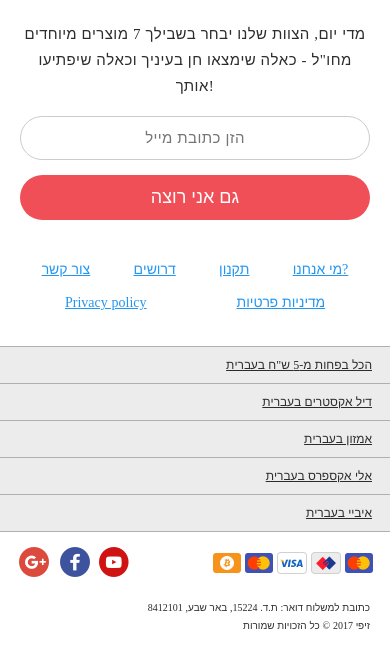
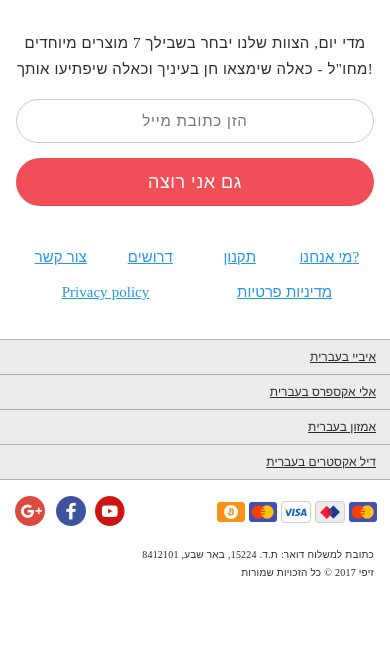
Before and after one commit to dchaika1990/comodo, a website: page app/index.html in a window 390 px wide. Drawn offline with nearby package versions, Linux system fonts and the light colour scheme; files that its build step writes are made by us from their sources.

Commit message:
Изменения

```diff
--- a/app/index_rtl.html
+++ b/app/index.html
@@ -13,7 +13,7 @@
 <body>
 
     <!-- Footer -->
-    <div class="footer rtl">
+    <div class="footer">
         <div class="footer-top">
             <div class="container">
                 <div class="soc-btn flex-container">
--- a/gulpfile.js
+++ b/gulpfile.js
@@ -10,6 +10,7 @@ var gulp         = require('gulp'), // Подключаем Gulp
     autoprefixer = require('gulp-autoprefixer'),// Подключаем библиотеку для автоматического добавления префиксов
     spritesmith = require('gulp.spritesmith'), // Подключение библиотеки для создания спрайтов
     sass = require('gulp-sass'),
+    sass_rtl = require('gulp-sass'),
     merge = require('merge-stream');
 
 gulp.task('css', function(){ // Создаем таск Sass
@@ -25,6 +26,13 @@ gulp.task('sass', function () {
         .pipe(autoprefixer(['last 15 versions', '> 1%', 'ie 8', 'ie 7'], { cascade: true }))
         .pipe(gulp.dest('app/css'))
 }) ;
+
+// gulp.task('sass_rtl', function () {
+//     gulp.src('src/scss/style-rtl.scss')
+//         .pipe(sass().on('error', sass.logError))
+//         .pipe(autoprefixer(['last 15 versions', '> 1%', 'ie 8', 'ie 7'], { cascade: true }))
+//         .pipe(gulp.dest('app/css'))
+// }) ;
 
 gulp.task('browser-sync', function() { // Создаем таск browser-sync
     browserSync({ // Выполняем browserSync
@@ -68,6 +76,7 @@ gulp.task('css-libs', ['css'], function() {
 gulp.task('watch', ['browser-sync', 'css', 'scripts', 'sprite', 'sass'], function() {
     // gulp.watch('src/css/**/*.css', ['css']); // Наблюдение за css файлами в папке css
     gulp.watch('src/scss/**/*.scss', ['sass']);
+    // gulp.watch('src/scss/style-rtl.scss', ['sass_rtl']);
     gulp.watch('src/sprite/*.png', ['sprite']); // Наблюдение за папкой с картинками для спрайтов  папке sprite
     gulp.watch('app/*.html', browserSync.reload); // Наблюдение за HTML файлами в корне проекта
     gulp.watch('src/js/**/*.js', ['scripts']);   // Наблюдение за JS файлами в папке js
--- a/src/scss/_component.scss
+++ b/src/scss/_component.scss
@@ -1,7 +1,13 @@
 .container{
-  max-width: 970px;
+  max-width: 1005px;
   margin: 0 auto;
   padding: 0 20px;
+}
+
+@media (max-width: 650px){
+  .container{
+    padding: 0 16px;
+  }
 }
 
 .flex-container{
@@ -9,7 +15,8 @@
 }
 
 .btn{
-  padding: 13px 45px;
+  letter-spacing: 0.5px;
+  padding: 10px 42px;
   font-size: 18px;
   background-color: transparent;
 
@@ -27,11 +34,11 @@
 }
 
 .form-control{
-  padding: 13px 25px;
+  padding: 10px 25px;
   background-color: transparent;
   border:1px solid #cccccc;
   font-size: 15px;
-  letter-spacing:0.4px;
+  letter-spacing:0.8px;
   line-height:24px;
   text-align:right;
   color:#848484;
--- a/src/scss/_custom-style.scss
+++ b/src/scss/_custom-style.scss
@@ -1,7 +1,7 @@
 //Footer
 
 .footer{
-  padding: 20px 0;
+  padding: 18px 0;
 
   &.ltr{
     .soc-btn{
@@ -104,7 +104,7 @@
 
   .footer-text{
     justify-content: center;
-    margin-top: -10px;
+    margin-top: -8px;
 
     p{
       max-width: 500px;
@@ -120,6 +120,12 @@
       p{
         font-size: 15px;
       }
+    }
+  }
+
+  @media (max-width: 650px) {
+    .footer-text{
+      margin-top: -1px;
     }
   }
 
@@ -144,6 +150,14 @@
       width:378px;
     }
 
+  }
+
+  @media (max-width: 650px){
+    .footer-question{
+      input[type='submit']{
+        line-height: 24px;
+      }
+    }
   }
 
   &.ltr .footer-question{
@@ -185,9 +199,9 @@
   .footer-big-links{
     flex-wrap: wrap;
     justify-content: center;
-    font-size:14px;
+    font-size:15px;
     color:#2196f3;
-    margin-top: 25px;
+    margin-top: 24px;
 
     a{
       margin-top: 15px;
@@ -200,14 +214,18 @@
 
   @media (max-width: 650px) {
     .footer-big-links{
-      justify-content: space-around;
+      justify-content: space-between;
 
       a{
-        padding: 0 18px;
+        margin-top: 17px;
+        width: 25%;
+        text-align: center;
 
         &:first-child,
         &:nth-child(2){
           order: 2;
+          width: 50%;
+
         }
       }
 
@@ -221,6 +239,7 @@
     flex-wrap: wrap;
     justify-content: center;
     font-size: 12px;
+    //margin-top: 19px;
 
     a{
       margin-top: 15px;
@@ -233,8 +252,8 @@
 
   @media (max-width: 650px) {
     .footer-small-links{
-      margin-top: 35px;
-      flex-direction: column;
+      margin-top: 39px;
+      flex-direction: column-reverse;
       text-align: right;
       border-top: 1px solid #b0b0b0;
       margin-left: -20px;
@@ -244,11 +263,15 @@
         margin-top: 0;
         border-bottom: 1px solid #b0b0b0;
         background-color: #ececec;
-        padding: 9px 18px;
+        padding: 8px 18px;
       }
 
       a + a {
         margin-left: 0;
+      }
+
+      a:first-child{
+        display: none;
       }
     }
 
@@ -263,7 +286,7 @@
 
     .copyright{
       flex-wrap: wrap;
-      padding-top: 15px;
+      padding-top: 14px;
 
       a{
         display: inline-block;
@@ -275,6 +298,7 @@
 
       .copyright-logo{
         display: block;
+        margin-left: -3px;
 
         a{
           background-image: url(../img/sprite.png);
@@ -286,7 +310,7 @@
 
       .copyright-cards{
         align-items: center;
-        margin-left: 50px;
+        margin-left: 43px;
 
         a + a{
           margin-left: 5px;
@@ -331,6 +355,8 @@
       .copyright-text{
         margin-left: auto;
         text-align: right;
+        line-height: 21px;
+        letter-spacing: 0.5px;
       }
 
 
@@ -358,6 +384,7 @@
     & .footer-bottom .copyright,
     &.ltr .footer-bottom .copyright{
       justify-content: space-between;
+      padding-top: 16px;
 
       .soc-btn.mobile{
         display: flex;
@@ -369,7 +396,8 @@
 
       .copyright-text{
         width: 100%;
-        margin-top: 20px;
+        margin-top: 18px;
+        line-height: 18px;
         order: 3;
       }
     }
@@ -395,6 +423,7 @@
       & .copyright{
         .copyright-text{
           font-size: 10px;
+          letter-spacing: 0.2px;
         }
 
         .soc-btn.mobile{
--- /dev/null
+++ b/src/scss/style-rtl.scss
@@ -0,0 +1 @@
+@import "custom-style-rtl";
```
Also changed, not shown: app/css/style-rtl.css (added), app/css/style.css, src/scss/_custom-style-rtl.scss (added).
